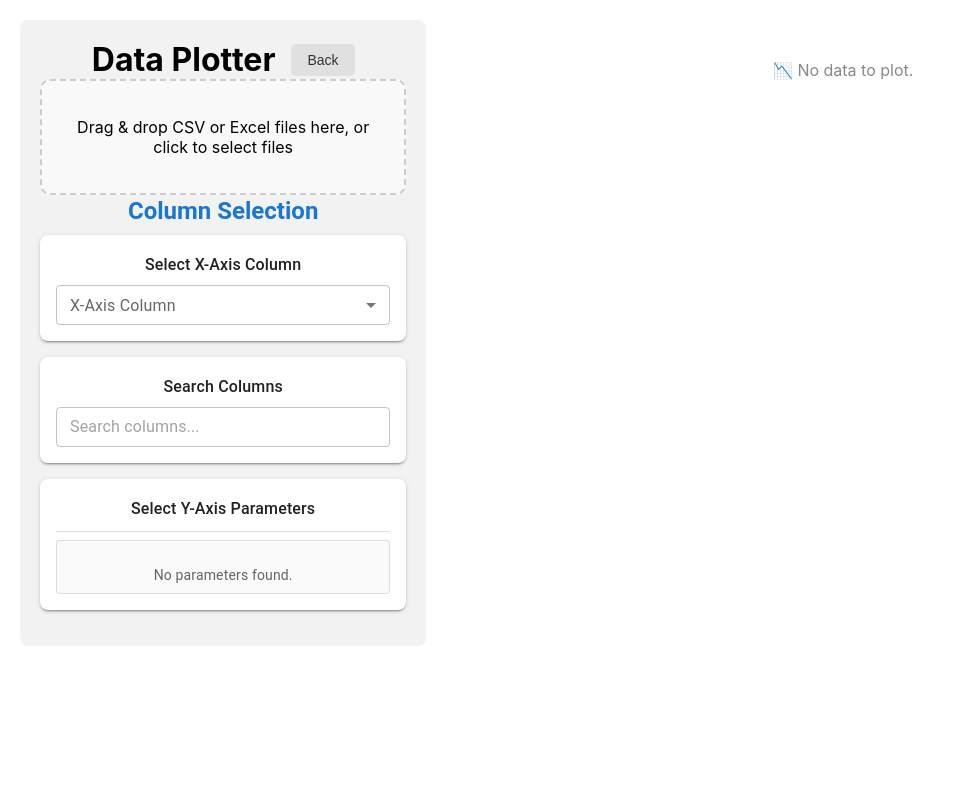
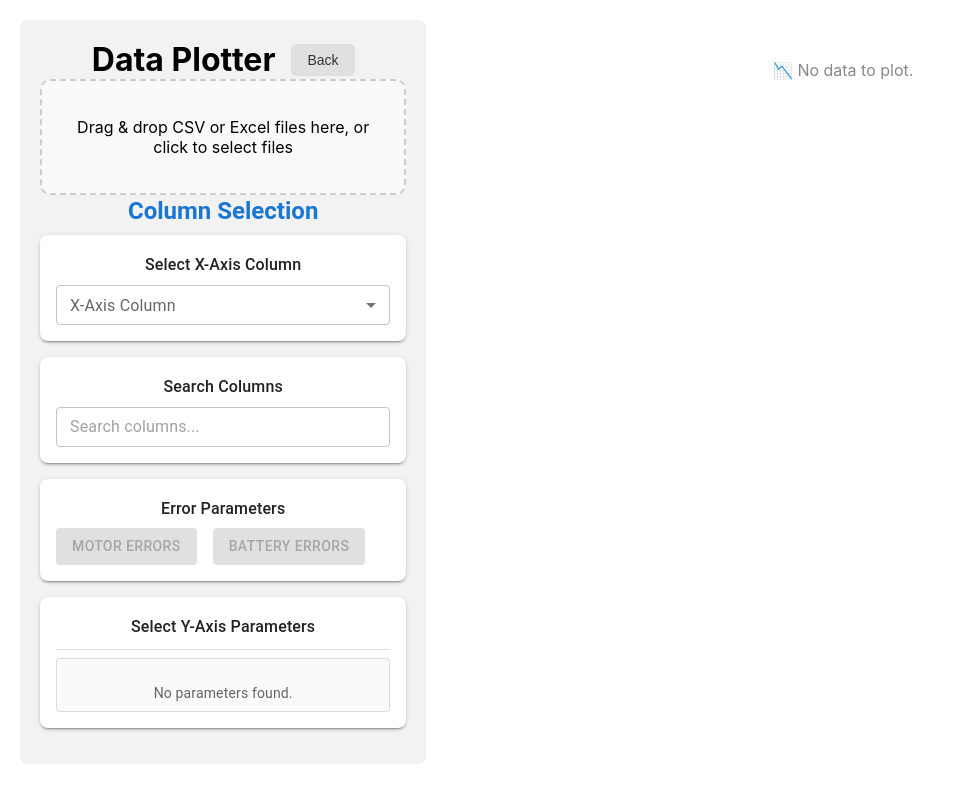
Before and after one commit to Srijanani10/Plot_Software, a React (Create React App) app: page / in a window 1280 px wide. Both pictures are taken after a click on the button "Plot Data". Shown: the whole page, without its empty margins (0-955 px from the left). Built offline with nearby package versions, Linux system fonts and the light colour scheme.

Commit message:
Added new button for Advanced selections

```diff
--- a/src/ColumnSelection.js
+++ b/src/ColumnSelection.js
@@ -11,10 +11,12 @@ import {
   MenuItem,
   Paper,
   Divider,
+  Button,
+  Collapse,
+  Stack,
 } from "@mui/material";
 import { styled } from "@mui/material/styles";
 
-// Styled container for sections
 const SectionPaper = styled(Paper)(({ theme }) => ({
   padding: theme.spacing(2),
   marginBottom: theme.spacing(2),
@@ -22,7 +24,6 @@ const SectionPaper = styled(Paper)(({ theme }) => ({
   boxShadow: theme.shadows[2],
 }));
 
-// Scrollable list for parameters
 const ParameterList = styled(Box)(({ theme }) => ({
   maxHeight: "300px",
   overflowY: "auto",
@@ -50,6 +51,7 @@ const ColumnSelection = ({
   onIndexColumnSelect,
 }) => {
   const [searchTerm, setSearchTerm] = useState("");
+  const [visibleGroup, setVisibleGroup] = useState(null); // 'motor' | 'battery' | null
 
   const filteredColumns = Array.isArray(columns)
     ? columns.filter((col) =>
@@ -58,7 +60,6 @@ const ColumnSelection = ({
     : [];
 
   const selectedSet = new Set(selectedColumns);
-
   const allFilteredSelected =
     filteredColumns.length > 0 &&
     filteredColumns.every((col) => selectedSet.has(col));
@@ -69,13 +70,94 @@ const ColumnSelection = ({
     });
   };
 
+  const motorErrors = [
+    "DriveError_Motor_hall [SA: 02]",
+    "Motor_Stalling [SA: 02]",
+    "Motor_Phase_loss [SA: 02]",
+    "Controller_Over_Temeprature [SA: 02]",
+    "Motor_Over_Temeprature [SA: 02]",
+    "Throttle_Error [SA: 02]",
+    "MOSFET_Protection [SA: 02]",
+    "DriveError_Controller_OverVoltag [SA: 02]",
+    "Controller_Undervoltage [SA: 02]",
+    "Overcurrent_Fault [SA: 02]",
+    "Drive_Error_Flag [SA: 02]",
+  ];
+
+  const batteryErrors = [
+    "CellUnderVolProt [SA: 09]",
+    "CellOverVolProt [SA: 09]",
+    "PackUnderVolProt [SA: 09]",
+    "PackOverVolProt [SA: 09]",
+    "ChgUnderTempProt [SA: 09]",
+    "ChgOverTempProt [SA: 09]",
+    "DchgUnderTempProt [SA: 09]",
+    "DchgOverCurrProt [SA: 09]",
+    "CellOverVolWarn [SA: 09]",
+    "FetTempProt [SA: 09]",
+    "ResSocProt [SA: 09]",
+    "FetFailure [SA: 09]",
+    "TempSenseFault [SA: 09]",
+    "PackUnderVolWarn [SA: 09]",
+    "PackOverVolWarn [SA: 09]",
+    "ChgUnderTempWarn [SA: 09]",
+    "ChgOverTempWarn [SA: 09]",
+    "DchgUnderTempWarn [SA: 09]",
+    "DchgOverTempWarn [SA: 09]",
+    "LedStatus [SA: 09]",
+    "PreChgFetStatus [SA: 09]",
+    "ChgFetStatus [SA: 09]",
+    "DchgFetStatus [SA: 09]",
+    "ResStatus [SA: 09]",
+    "ShortCktProt [SA: 09]",
+    "DschgPeakProt [SA: 09]",
+    "ActiveCellBalStatus [SA: 09]",
+    "ChgAuth [SA: 09]",
+    "ChgPeakProt [SA: 09]",
+  ];
+
+  const existingMotorErrors = motorErrors.filter((param) =>
+    columns.includes(param)
+  );
+  const existingBatteryErrors = batteryErrors.filter((param) =>
+    columns.includes(param)
+  );
+
+  const toggleGroup = (group) => {
+    setVisibleGroup((prev) => (prev === group ? null : group));
+  };
+
+  const renderErrorGroup = (group, label, data) => {
+    return (
+      <Collapse in={visibleGroup === group} unmountOnExit>
+        <Box mt={2}>
+          <Typography variant="subtitle2" fontWeight={600} gutterBottom>
+            {label}
+          </Typography>
+          {data.map((param) => (
+            <FormControlLabel
+              key={param}
+              control={
+                <Checkbox
+                  checked={selectedSet.has(param)}
+                  onChange={(e) => onColumnSelect(param, e.target.checked)}
+                />
+              }
+              label={param}
+            />
+          ))}
+        </Box>
+      </Collapse>
+    );
+  };
+
   return (
     <Box>
       <Typography variant="h5" color="primary" fontWeight={600} gutterBottom>
         Column Selection
       </Typography>
 
-      {/* X-Axis Selector */}
+      {/* X-Axis */}
       <SectionPaper>
         <Typography variant="subtitle1" fontWeight={500} gutterBottom>
           Select X-Axis Column
@@ -96,7 +178,7 @@ const ColumnSelection = ({
         </FormControl>
       </SectionPaper>
 
-      {/* Search Section */}
+      {/* Search Bar */}
       <SectionPaper>
         <Typography variant="subtitle1" fontWeight={500} gutterBottom>
           Search Columns
@@ -111,9 +193,36 @@ const ColumnSelection = ({
         />
       </SectionPaper>
 
+      {/* Error Buttons */}
+      <SectionPaper>
+        <Typography variant="subtitle1" fontWeight={500} gutterBottom>
+          Error Parameters
+        </Typography>
+        <Stack direction="row" spacing={2}>
+          <Button
+            variant="contained"
+            color={visibleGroup === "motor" ? "primary" : "inherit"}
+            disabled={existingMotorErrors.length === 0}
+            onClick={() => toggleGroup("motor")}
+          >
+            Motor Errors
+          </Button>
+          <Button
+            variant="contained"
+            color={visibleGroup === "battery" ? "primary" : "inherit"}
+            disabled={existingBatteryErrors.length === 0}
+            onClick={() => toggleGroup("battery")}
+          >
+            Battery Errors
+          </Button>
+        </Stack>
 
+        {/* Conditionally Render Error Checkboxes */}
+        {renderErrorGroup("motor", "Motor Error Parameters", existingMotorErrors)}
+        {renderErrorGroup("battery", "Battery Error Parameters", existingBatteryErrors)}
+      </SectionPaper>
 
-      {/* Y-Axis Parameter Selection */}
+      {/* Y-Axis Parameters */}
       <SectionPaper>
         <Typography variant="subtitle1" fontWeight={500} gutterBottom>
           Select Y-Axis Parameters
@@ -154,9 +263,7 @@ const ColumnSelection = ({
                   control={
                     <Checkbox
                       checked={selectedSet.has(col)}
-                      onChange={(e) =>
-                        onColumnSelect(col, e.target.checked)
-                      }
+                      onChange={(e) => onColumnSelect(col, e.target.checked)}
                       color="primary"
                     />
                   }
```
